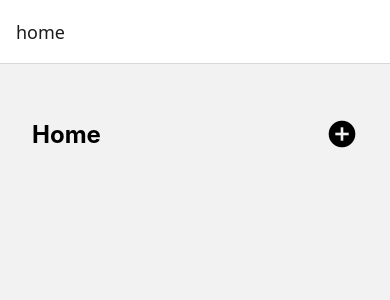
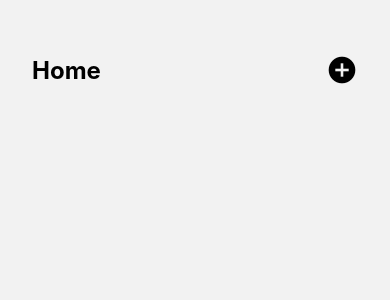
Before and after one commit to Micael-Macedo/navigation, a React Native app: screen /home in a window 390 px wide. Shown: the top 300 px of the page. Built offline with nearby package versions, Linux system fonts and the light colour scheme.

Commit message:
feat: add ocultamento header do navigation nas telas

```diff
--- a/src/routes/StackRoutes.tsx
+++ b/src/routes/StackRoutes.tsx
@@ -8,7 +8,12 @@ const Stack = createNativeStackNavigator();
 
 export function StackRoutes() {
     return (
-        <Stack.Navigator initialRouteName="home">
+        <Stack.Navigator
+            initialRouteName="home"
+            screenOptions={{
+                headerShown: false
+            }}
+        >
             <Stack.Screen
                 name="home"
                 component={Home}
```
